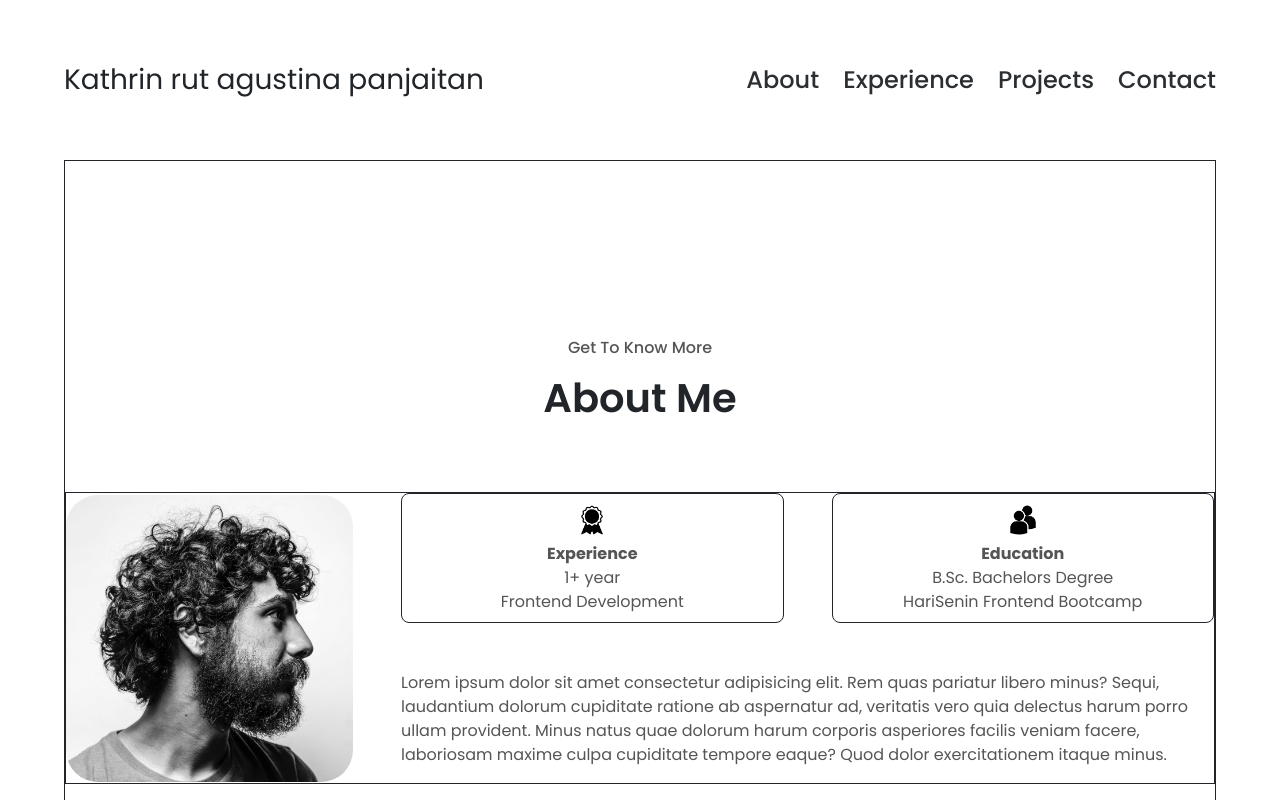
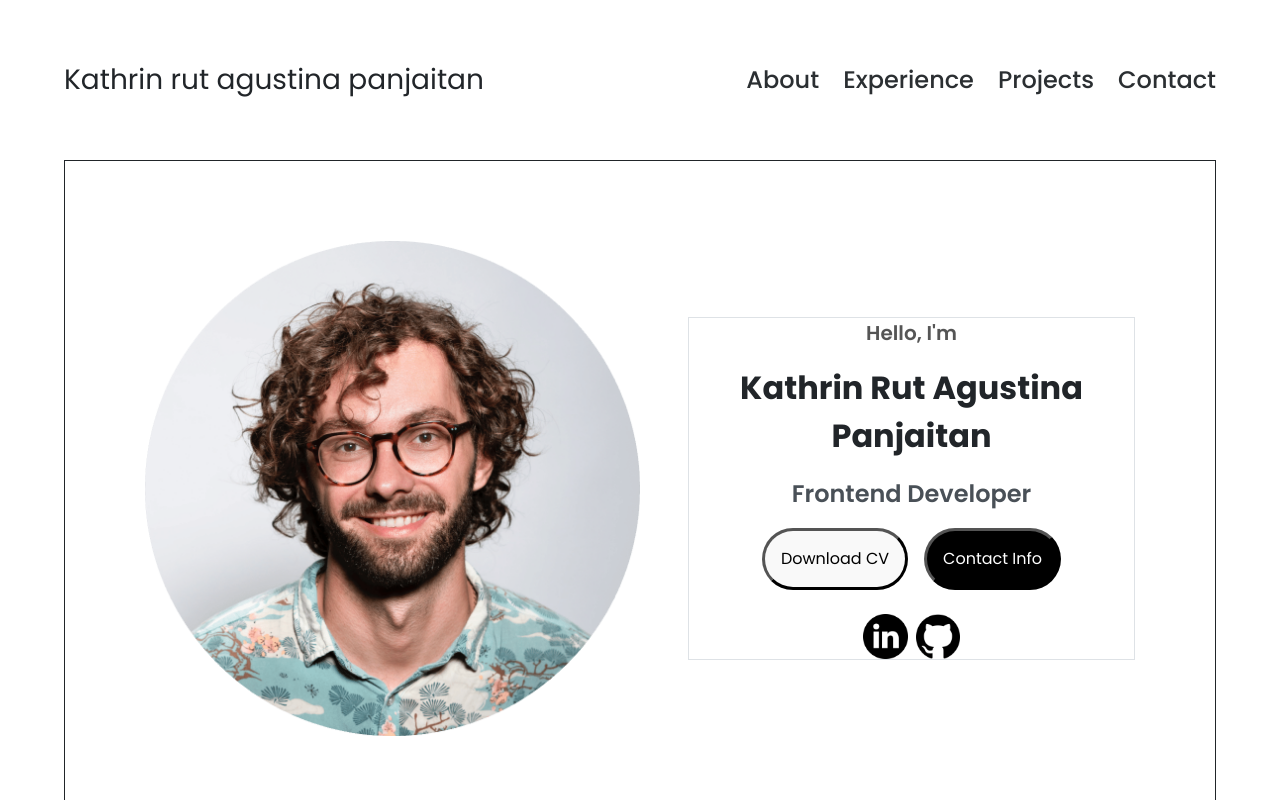
Before and after one commit to kathrin-design/portfolio-website, a React (Vite) app: page / in a window 1280 px wide. Shown: the top 800 px of the page. Built offline with nearby package versions, Linux system fonts and the light colour scheme.

Commit message:
add url link to github and linkedin logo

```diff
--- a/package.json
+++ b/package.json
@@ -14,7 +14,8 @@
   "dependencies": {
     "bootstrap": "^5.3.3",
     "react": "^18.3.1",
-    "react-dom": "^18.3.1"
+    "react-dom": "^18.3.1",
+    "react-router-dom": "^7.1.1"
   },
   "devDependencies": {
     "@eslint/js": "^9.13.0",
--- a/src/component/main/Main.jsx
+++ b/src/component/main/Main.jsx
@@ -1,5 +1,5 @@
 import React from "react";
-import Hero from "./component/About";
+import Hero from "./component/Hero";
 import About from "./component/About";
 import Experience from "./component/Experience";
 import Projects from "./component/Projects";
--- a/src/component/main/component/Hero.jsx
+++ b/src/component/main/component/Hero.jsx
@@ -9,7 +9,11 @@ function Hero() {
       id="hero"
       className="hero-page border border-dark d-flex flex-lg-row justify-content-center align-items-center gap-5"
     >
-      <img src={profilePic} alt="profile picture" className="profile-pic w-50" />
+      <img
+        src={profilePic}
+        alt="profile picture"
+        className="profile-pic w-50"
+      />
       <div className="d-flex flex-column my-auto border">
         <p className="text-center fs-5 fw-semibold">Hello, I'm</p>
         <p className="text-center fs-2 text-dark fw-bold">
@@ -25,12 +29,22 @@ function Hero() {
           </button>
         </div>
         <div className="d-flex flex-row justify-content-center mt-4">
-          <img
-            src={linkedInLogo}
-            alt="linkedIn Logo"
-            className="link-logo me-2"
-          />
-          <img src={githubLogo} alt="github Logo" className="link-logo ms-2" />
+          <a
+            href="https://linkedin.com/kathrinpanjaitan"
+            target="_blank"
+            rel="noopener noreferrer"
+            className="link me-1"
+          >
+            <img src={linkedInLogo} alt="linkedIn Logo" className="link-logo" />
+          </a>
+          <a
+            href="https://github.com/kathrin-design"
+            target="_blank"
+            rel="noopener noreferrer"
+            className="link ms-1"
+          >
+            <img src={githubLogo} alt="github Logo" className="link-logo" />
+          </a>
         </div>
       </div>
     </div>
--- a/src/index.css
+++ b/src/index.css
@@ -40,8 +40,12 @@ a,
   padding: 5rem;
 }
 
+.link {
+  width: 10%;
+}
+
 .link-logo {
-  width: 5%;
+  width: 100%;
 }
 
 .logo {
```
Also changed, not shown: 1 other file (tests, documents, lock files or other folders).
